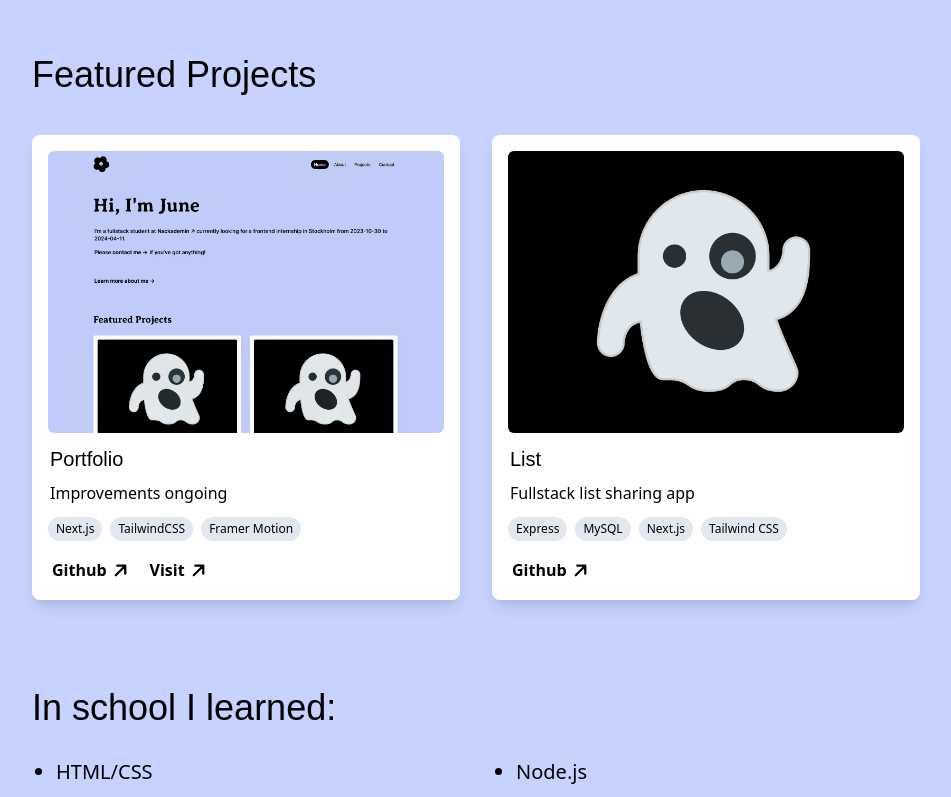
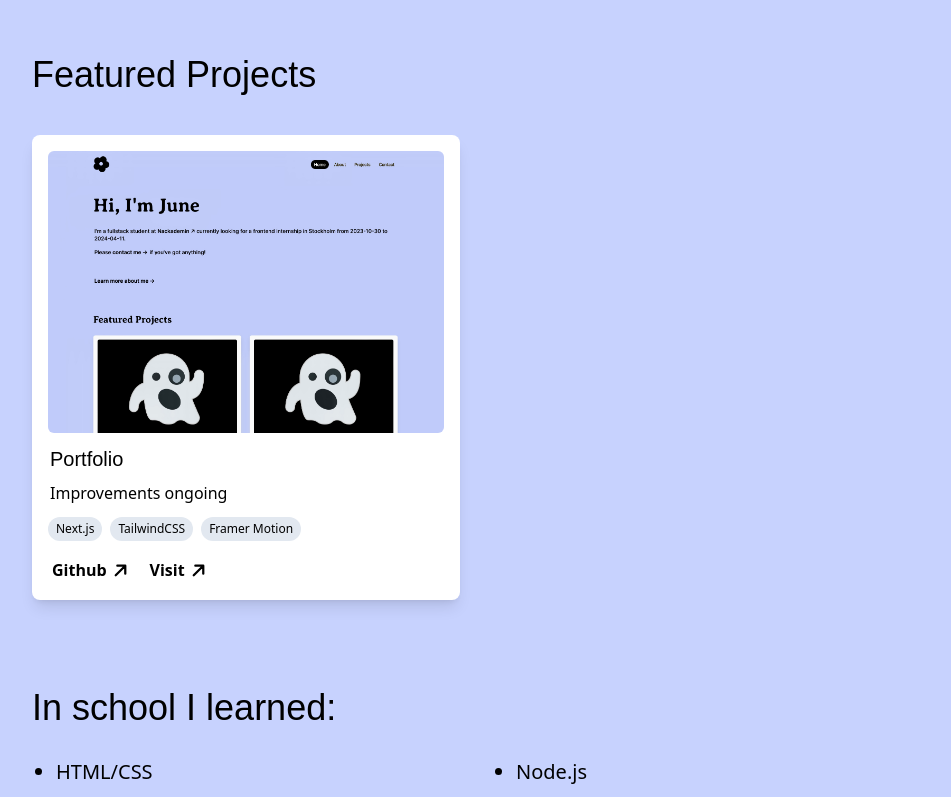
Before and after one commit to june7001/portfolio, a Next.js app: page / in a window 1280 px wide. Shown: the part 565-1362 px from the top of the page, without its empty margins (164-1115 px from the left). Built offline with nearby package versions, Linux system fonts and the light colour scheme; a web font is replaced by a local one.

Commit message:
update data

```diff
--- a/data/data.js
+++ b/data/data.js
@@ -8,21 +8,4 @@ export const projects = [
     description: "Improvements ongoing",
     link: "https://june.contact",
   },
-  {
-    title: "Juni Blommor",
-    featured: false,
-    githubLink: "https://github.com/june7001/commerce",
-    img: "/images/ghost.png",
-    techStack: ["Shopify", "Next.js", "Framer Motion"],
-    description: "A headless online flower shop",
-    link: "https://june7001.myshopify.com/",
-  },
-  {
-    title: "List",
-    featured: true,
-    githubLink: "https://github.com/june7001/list",
-    img: "/images/ghost.png",
-    techStack: ["Express", "MySQL", "Next.js", "Tailwind CSS"],
-    description: "Fullstack list sharing app",
-  },
 ];
```
